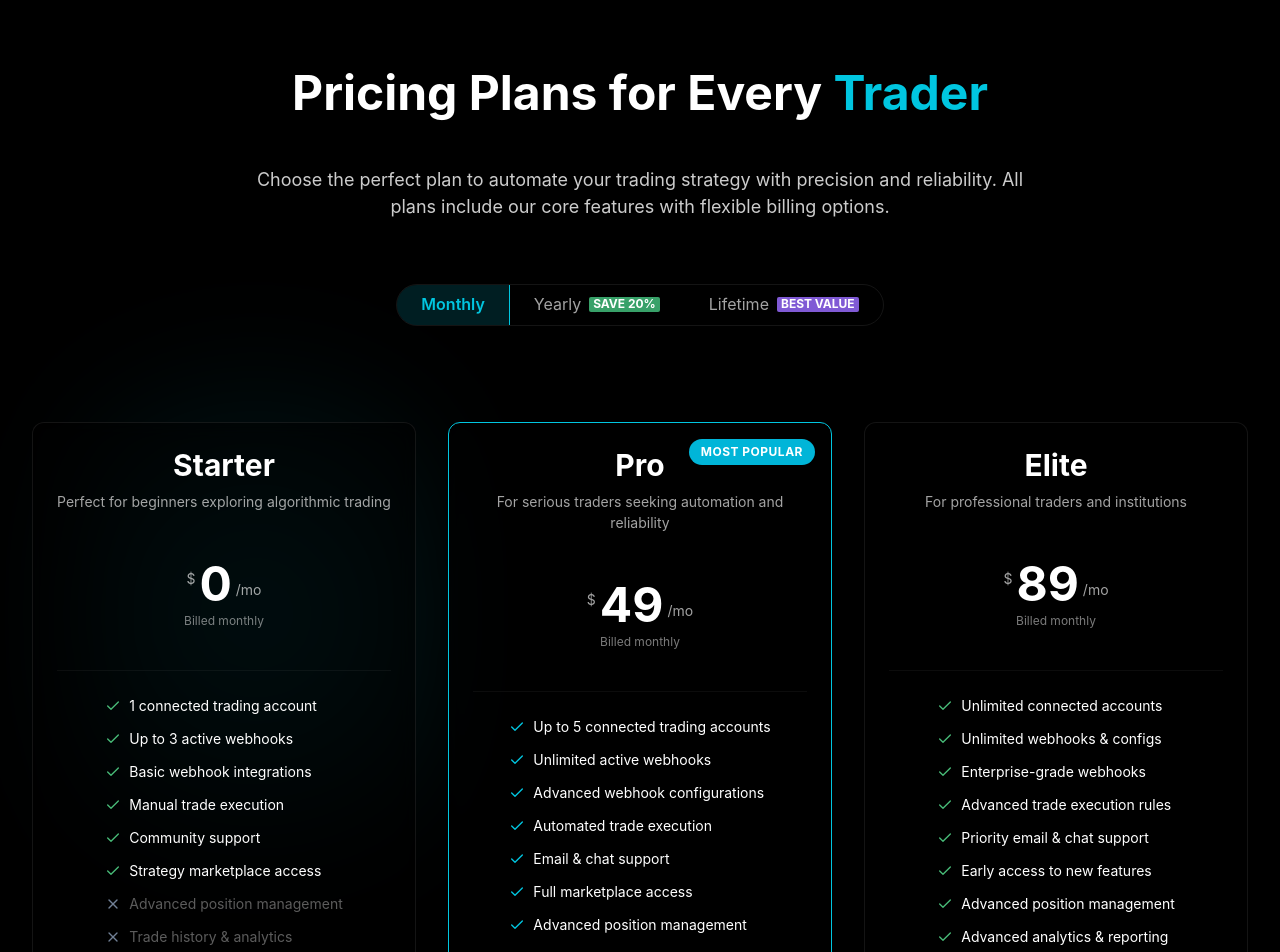
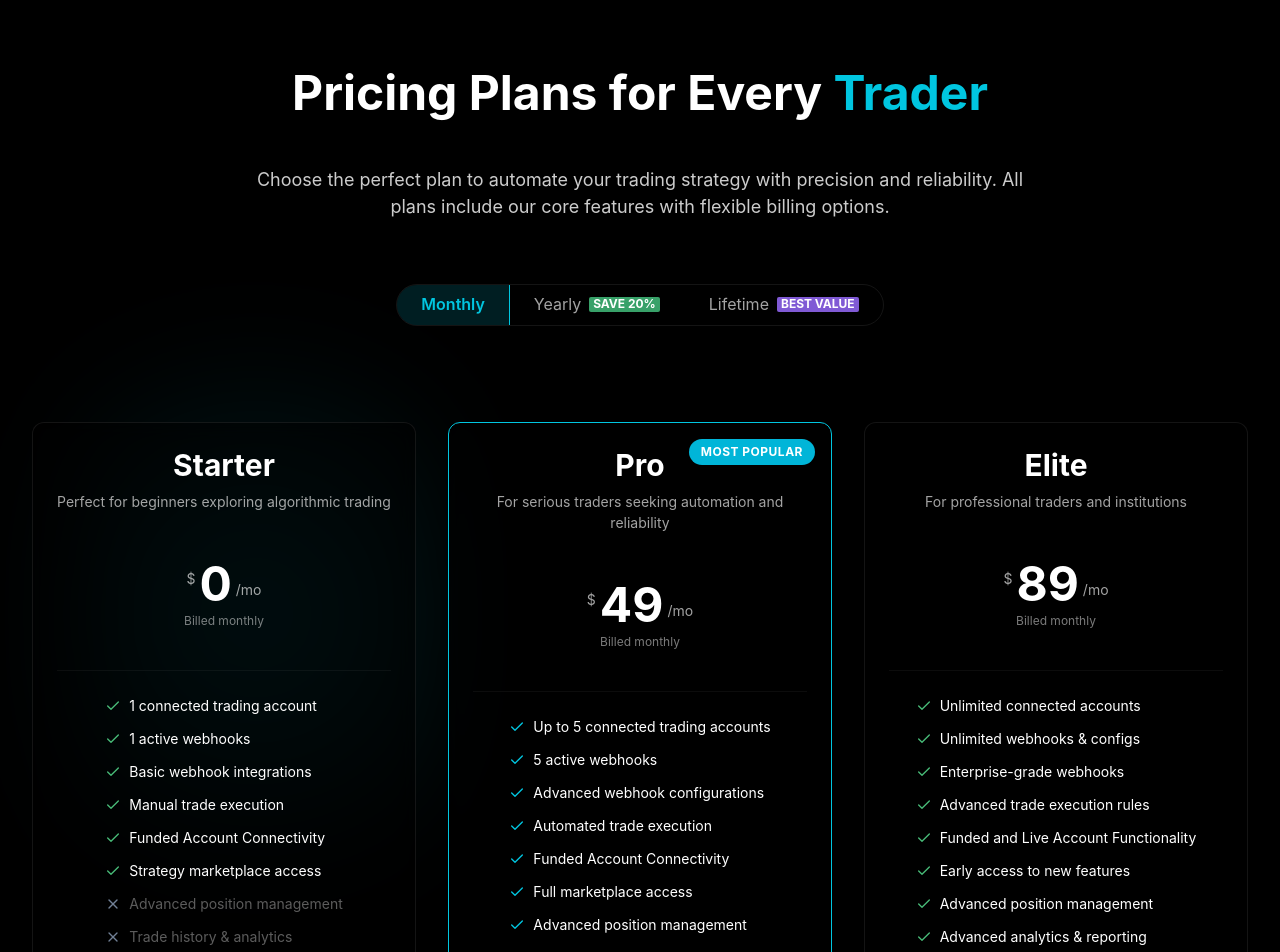
Before and after one commit to elcapitan88/ATOMIK-frontend, a React (Create React App) app: page /pricing in a window 1280 px wide. Shown: the top 952 px of the page. Built offline with nearby package versions, Linux system fonts and the light colour scheme; what configcat-react would draw is missing.

Commit message:
Update pricing page listed features per plan

```diff
--- a/src/components/pages/PricingPage.js
+++ b/src/components/pages/PricingPage.js
@@ -114,10 +114,10 @@ const pricingData = {
     lifetimePrice: 0,
     features: [
       { text: "1 connected trading account", available: true },
-      { text: "Up to 3 active webhooks", available: true },
+      { text: "1 active webhooks", available: true },
       { text: "Basic webhook integrations", available: true },
       { text: "Manual trade execution", available: true },
-      { text: "Community support", available: true },
+      { text: "Funded Account Connectivity", available: true },
       { text: "Strategy marketplace access", available: true },
       { text: "Advanced position management", available: false },
       { text: "Trade history & analytics", available: false },
@@ -136,10 +136,10 @@ const pricingData = {
     lifetimePrice: 990,
     features: [
       { text: "Up to 5 connected trading accounts", available: true },
-      { text: "Unlimited active webhooks", available: true },
+      { text: "5 active webhooks", available: true },
       { text: "Advanced webhook configurations", available: true },
       { text: "Automated trade execution", available: true },
-      { text: "Email & chat support", available: true },
+      { text: "Funded Account Connectivity", available: true },
       { text: "Full marketplace access", available: true },
       { text: "Advanced position management", available: true },
       { text: "Trade history & analytics", available: true },
@@ -161,7 +161,7 @@ const pricingData = {
       { text: "Unlimited webhooks & configs", available: true },
       { text: "Enterprise-grade webhooks", available: true },
       { text: "Advanced trade execution rules", available: true },
-      { text: "Priority email & chat support", available: true },
+      { text: "Funded and Live Account Functionality", available: true },
       { text: "Early access to new features", available: true },
       { text: "Advanced position management", available: true },
       { text: "Advanced analytics & reporting", available: true },
```
